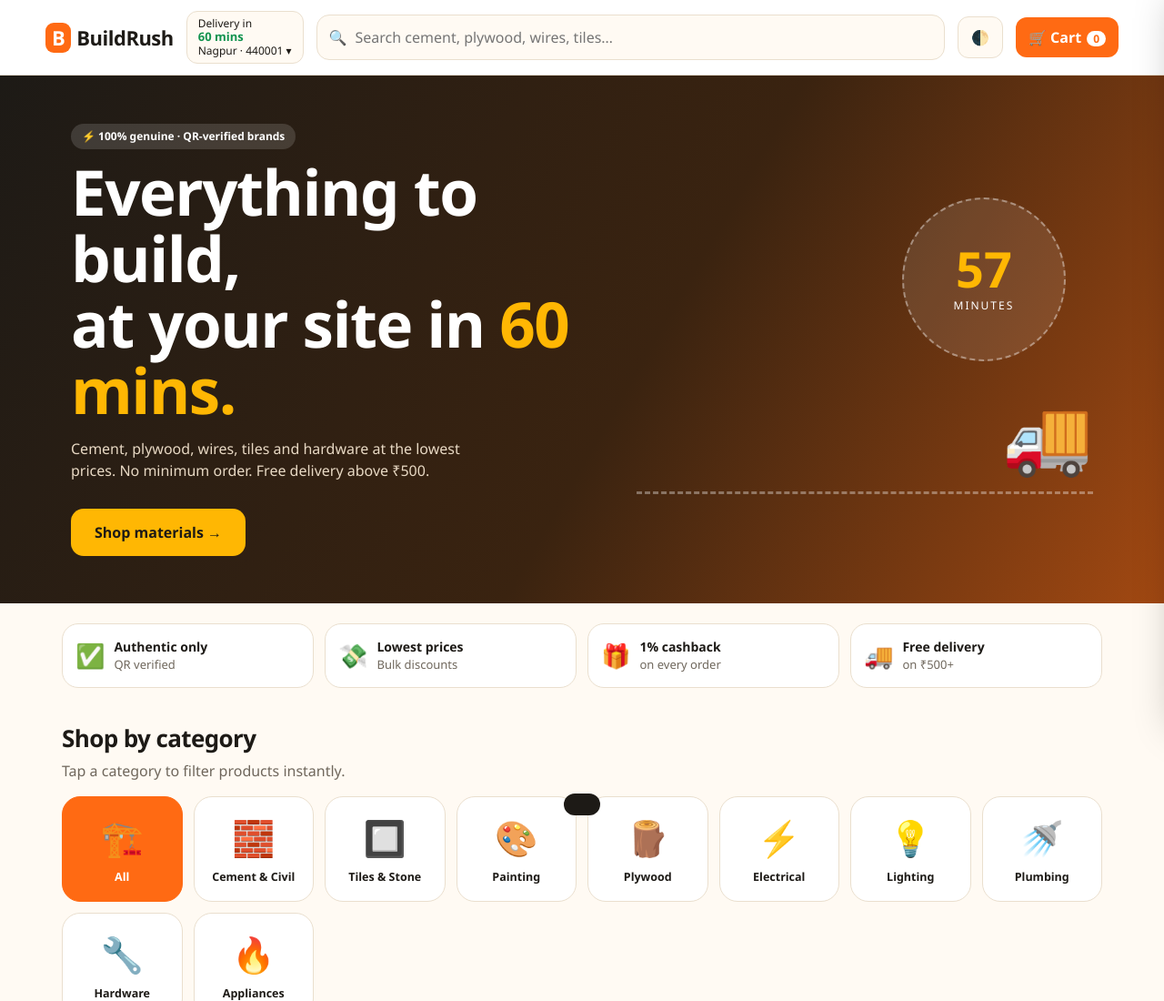
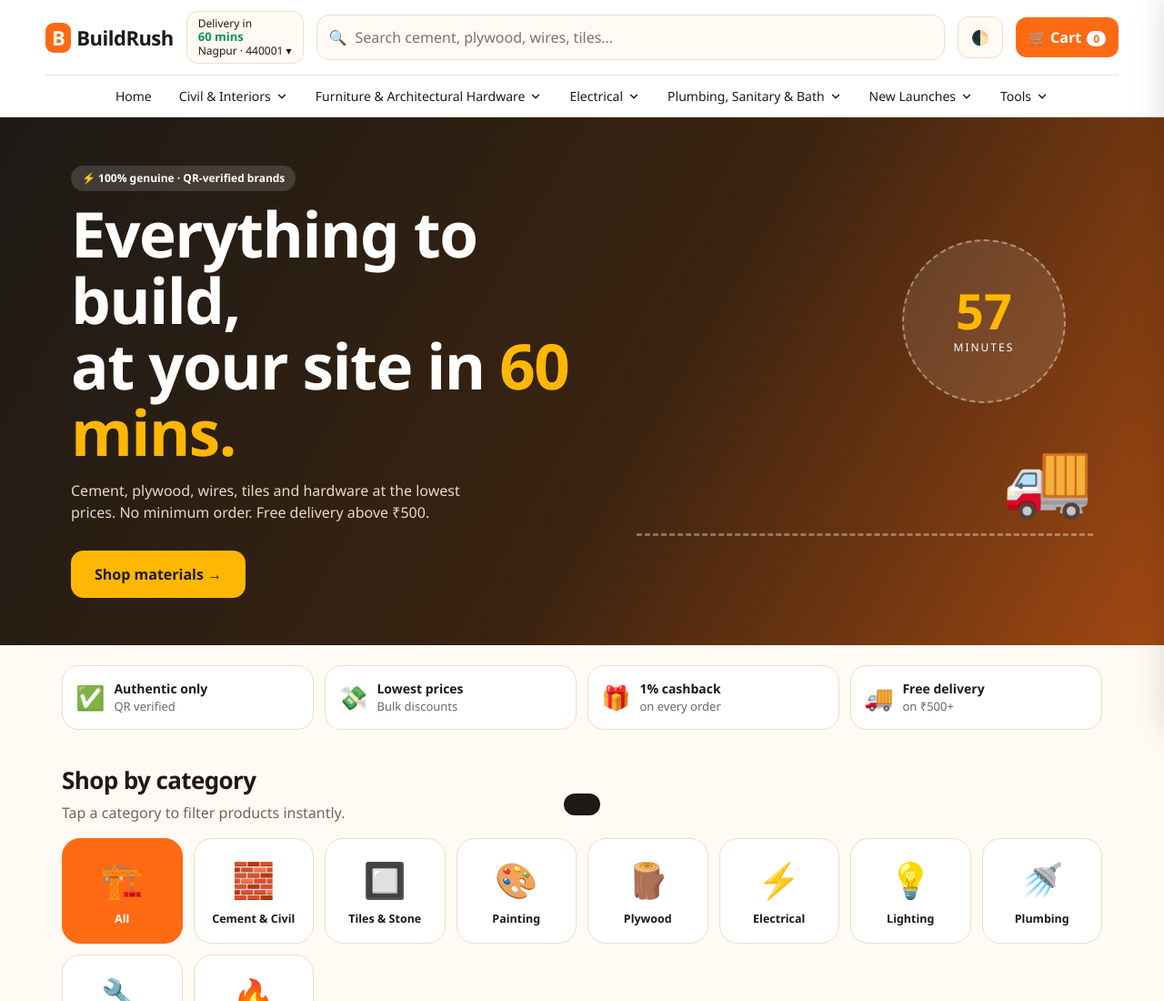
Before and after one commit to AshishKanojiya011/Building-Supplies-Website, a plain HTML site: page index.html in a window 1280 px wide. Shown: the top 1100 px of the page at 91% size. Drawn offline with Linux system fonts and the light colour scheme.

Commit message:
Update index.html

```diff
--- a/index.html
+++ b/index.html
@@ -8,7 +8,7 @@
 :root{--bg:#fffaf3;--surf:#fff;--ink:#1d1a16;--mute:#6f675c;--line:#eadfce;--brand:#ff6a13;--brand2:#ffb703;--ok:#12934f;--dark:#1d1a16;--shadow:0 8px 28px rgba(60,40,10,.10);color-scheme:light;box-sizing:border-box;padding-top:env(safe-area-inset-top,0px);padding-bottom:env(safe-area-inset-bottom,0px)}
 @media (prefers-color-scheme:dark){:root:not([data-theme="light"]){--bg:#15120e;--surf:#201b15;--ink:#f6efe4;--mute:#a79c8b;--line:#362e24;--dark:#0d0b08;--shadow:0 8px 28px rgba(0,0,0,.4);color-scheme:dark}}
 :root[data-theme="dark"]{--bg:#15120e;--surf:#201b15;--ink:#f6efe4;--mute:#a79c8b;--line:#362e24;--dark:#0d0b08;--shadow:0 8px 28px rgba(0,0,0,.4);color-scheme:dark}
-*{box-sizing:border-box}html{scroll-behavior:smooth;scroll-padding-top:90px}
+*{box-sizing:border-box}html{scroll-behavior:smooth;scroll-padding-top:130px}
 body{margin:0;background:var(--bg);color:var(--ink);font-family:"Poppins","Segoe UI",system-ui,sans-serif;line-height:1.5}
 a{color:inherit}button{font:inherit;cursor:pointer}
 .wrap{max-width:1180px;margin:0 auto;padding:0 18px}
@@ -94,6 +94,14 @@ footer .f{display:grid;grid-template-columns:2fr 1fr 1fr 1fr;gap:24px}footer h4{
 .go{width:100%;margin-top:10px;background:var(--brand);color:#fff;border:0;padding:14px;border-radius:14px;font-weight:700;font-size:15px}
 .toast{position:fixed;left:50%;bottom:calc(24px + env(safe-area-inset-bottom,0px));transform:translate(-50%,120px);background:var(--dark);color:#fff;padding:12px 20px;border-radius:14px;z-index:60;transition:.35s;font-size:14px}.toast.o{transform:translate(-50%,0)}
 @media(max-width:820px){.hero{grid-template-columns:1fr;padding:28px}.trust{grid-template-columns:1fr 1fr}.banners,.rev,.calc{grid-template-columns:1fr}footer .f{grid-template-columns:1fr 1fr}.loc{display:none}.hd{flex-wrap:wrap}.search{order:5;flex-basis:100%}.rider{height:150px}.clock{width:110px;height:110px}.clock b{font-size:32px}}
+.nav{border-top:1px solid var(--line);display:flex;justify-content:center;flex-wrap:wrap;gap:2px;padding:2px 0}.ni{position:relative}
+.nb{background:none;border:0;color:var(--ink);padding:10px 14px;font-size:14px;display:flex;align-items:center;gap:5px;border-radius:10px;text-decoration:none;transition:.15s}
+.nb:hover,.ni.o .nb{color:var(--brand)}.nb svg{width:14px;height:14px;transition:.2s}.ni.o .nb svg{transform:rotate(180deg)}
+.dd{display:none;position:absolute;top:100%;left:0;min-width:220px;background:var(--surf);border:1px solid var(--line);border-radius:14px;box-shadow:var(--shadow);padding:6px;z-index:25}
+.ni.o .dd{display:block;animation:in .2s both}.ni:nth-last-child(-n+2) .dd{left:auto;right:0}
+@media(hover:hover){.ni:hover .dd{display:block}.ni:hover .nb{color:var(--brand)}.ni:hover .nb svg{transform:rotate(180deg)}}
+.dd button{display:block;width:100%;text-align:left;background:none;border:0;color:var(--ink);padding:9px 12px;border-radius:9px;font-size:13.5px}.dd button:hover{background:var(--bg);color:var(--brand)}
+@media(max-width:820px){.nb{padding:8px 9px;font-size:13px}}
 </style>
 </head>
 <body>
@@ -103,7 +111,21 @@ footer .f{display:grid;grid-template-columns:2fr 1fr 1fr 1fr;gap:24px}footer h4{
  <div class="search"><span>🔍</span><input id="q" placeholder="Search cement, plywood, wires, tiles…" autocomplete="off"></div>
  <button class="ib" id="theme" aria-label="Toggle theme">🌓</button>
  <button class="ib cartb" id="cartbtn">🛒 Cart<em id="cc">0</em></button>
-</div></header>
+</div>
+<nav class="wrap nav">
+ <a class="nb" href="#top">Home</a>
+ <div class="ni"><button class="nb">Civil & Interiors <svg viewBox="0 0 24 24" fill="none" stroke="currentColor" stroke-width="2.5" stroke-linecap="round" stroke-linejoin="round"><path d="M6 9l6 6 6-6"/></svg></button><div class="dd"><button data-c="cement">Cement & Civil</button><button data-c="tile">Tiles & Stone</button><button data-c="paint">Painting & Waterproofing</button><button data-c="ply">Plywood</button></div></div>
+ <div class="ni"><button class="nb">Furniture & Architectural Hardware <svg viewBox="0 0 24 24" fill="none" stroke="currentColor" stroke-width="2.5" stroke-linecap="round" stroke-linejoin="round"><path d="M6 9l6 6 6-6"/></svg></button><div class="dd"><button data-c="hw">Hinges, Racks & Fittings</button><button data-c="ply">Plywood & Boards</button></div></div>
+ <div class="ni"><button class="nb">Electrical <svg viewBox="0 0 24 24" fill="none" stroke="currentColor" stroke-width="2.5" stroke-linecap="round" stroke-linejoin="round"><path d="M6 9l6 6 6-6"/></svg></button><div class="dd"><button data-c="elec">Wires & Switches</button><button data-c="light">Lighting</button><button data-c="home">Fans & Appliances</button></div></div>
+ <div class="ni"><button class="nb">Plumbing, Sanitary & Bath <svg viewBox="0 0 24 24" fill="none" stroke="currentColor" stroke-width="2.5" stroke-linecap="round" stroke-linejoin="round"><path d="M6 9l6 6 6-6"/></svg></button><div class="dd"><button data-c="plumb">Pipes & Fittings</button><button data-c="plumb">Taps & Bath Fittings</button><button data-c="home">Water Heaters</button></div></div>
+ <div class="ni"><button class="nb">New Launches <svg viewBox="0 0 24 24" fill="none" stroke="currentColor" stroke-width="2.5" stroke-linecap="round" stroke-linejoin="round"><path d="M6 9l6 6 6-6"/></svg></button><div class="dd"><button data-c="light">New Lights</button><button data-c="home">New Appliances</button><button data-c="all">See everything</button></div></div>
+ <div class="ni"><button class="nb">Tools <svg viewBox="0 0 24 24" fill="none" stroke="currentColor" stroke-width="2.5" stroke-linecap="round" stroke-linejoin="round"><path d="M6 9l6 6 6-6"/></svg></button><div class="dd"><button data-c="hw">Hand Tools & Hardware</button><button data-c="elec">Electrical Tools</button></div></div>
+</nav>
+<script>
+document.querySelectorAll('button.nb').forEach(b=>b.onclick=e=>{const p=b.parentNode,o=p.classList.contains('o');document.querySelectorAll('.ni.o').forEach(x=>x.classList.remove('o'));if(!o)p.classList.add('o');e.stopPropagation()});
+document.addEventListener('click',()=>document.querySelectorAll('.ni.o').forEach(x=>x.classList.remove('o')));
+</script>
+</header>
 
 <main class="wrap" id="top">
  <section class="hero">
```
